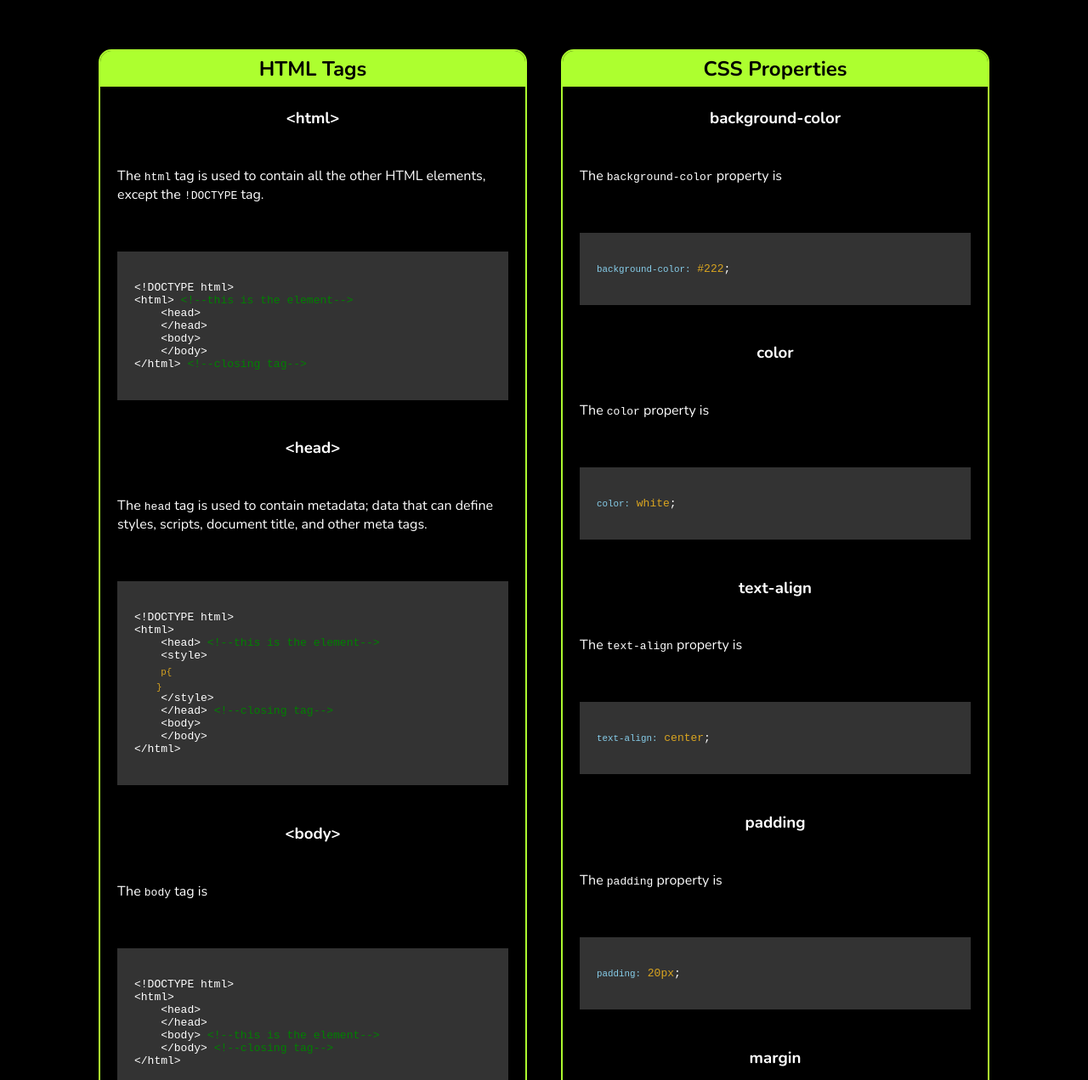
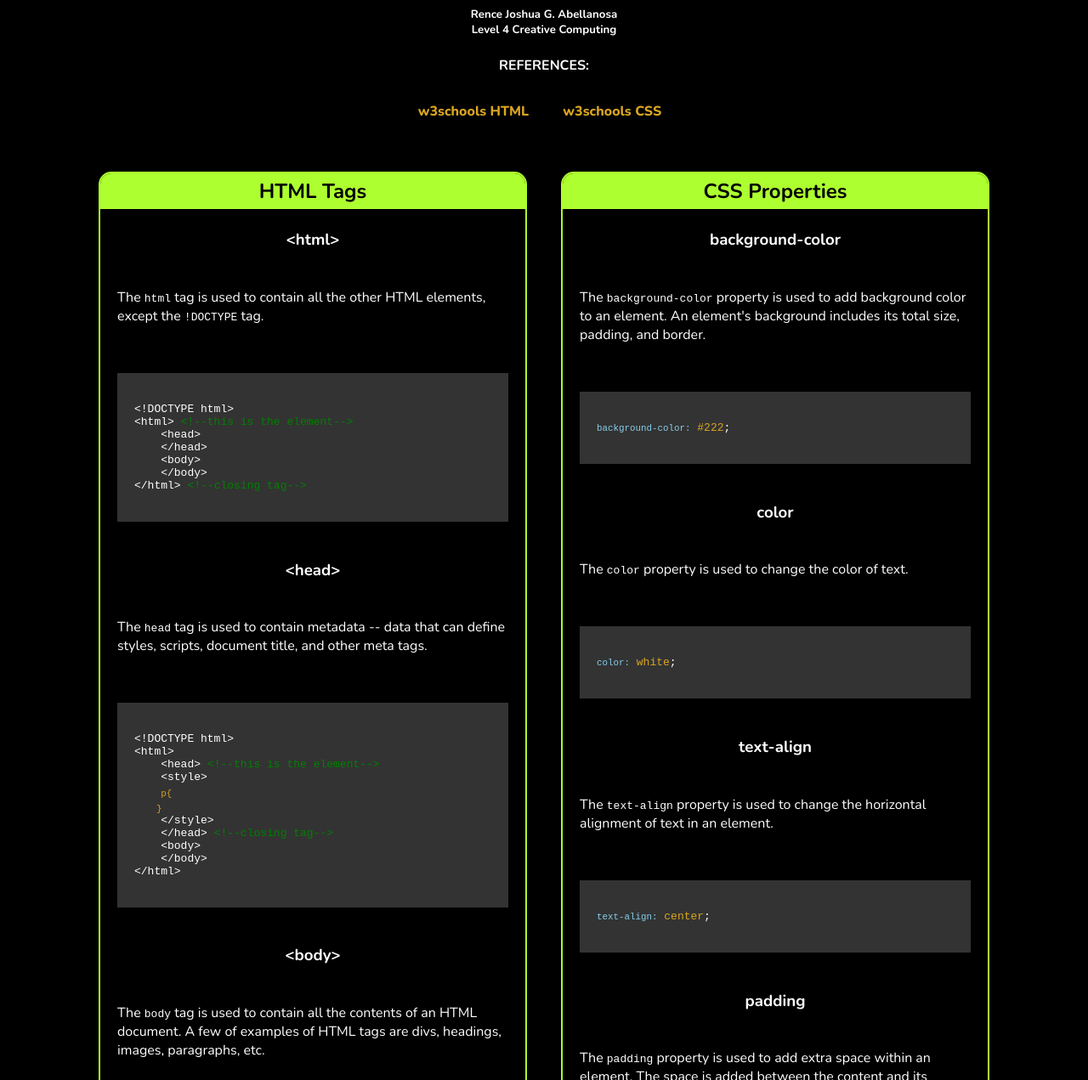
Before and after one commit to Rence-L4-Python/WebProgramming, a plain HTML site: page Chapter 1/Chapter 1 BONUS/chapter1bonus.html in a window 1280 px wide. Shown: the part 115-1386 px from the top of the page at 85% size. Drawn offline with nearby package versions, Linux system fonts and the light colour scheme.

Commit message:
Chapter 1 Main and Bonus Exercises FINISHED
Completed Chapter 1 Bonus Exercise

```diff
--- a/Chapter 1/Chapter 1 BONUS/chapter1bonus.html
+++ b/Chapter 1/Chapter 1 BONUS/chapter1bonus.html
@@ -6,8 +6,13 @@
         <title>HTML and CSS Resource Guide</title>
     </head>
     <body> <!--this-->
-        <div class="container">
+        <div class="wrapper">
+            <div class="header">
             <h1>HTML and CSS Resource Guide</h1>
+            <h5>Rence Joshua G. Abellanosa<br>Level 4 Creative Computing</h5>
+            <h4>REFERENCES:</h4>
+            <a href="https://www.w3schools.com/tags/">w3schools HTML</a><a href="https://www.w3schools.com/cssref/index.php">w3schools CSS</a>
+            </div>
             <div class="cardcontainer">
                 <div class="card">
                 <h2>HTML Tags</h2>
@@ -23,7 +28,7 @@
 &lt;/html&gt; <p>&lt;!--closing tag--&gt;</p>
                 </code></pre>
                 <h3>&lt;head&gt;</h3>
-                <p>The <code>head</code> tag is used to contain metadata; data that can define styles, scripts, document title, and other meta tags.</p>
+                <p>The <code>head</code> tag is used to contain metadata -- data that can define styles, scripts, document title, and other meta tags.</p>
                 <pre><code>
 &lt;!DOCTYPE html&gt;
 &lt;html&gt;
@@ -38,7 +43,7 @@
 &lt;/html&gt;
                 </code></pre>
                 <h3>&lt;body&gt;</h3>
-                <p>The <code>body</code> tag is</p>
+                <p>The <code>body</code> tag is used to contain all the contents of an HTML document. A few of examples of HTML tags are divs, headings, images, paragraphs, etc.</p>
                 <pre><code>
 &lt;!DOCTYPE html&gt;
 &lt;html&gt;
@@ -49,7 +54,7 @@
 &lt;/html&gt;
                 </code></pre>
                 <h3>&lt;div&gt;</h3>
-                <p>The <code>div</code> tag is</p>
+                <p>The <code>div</code> tag is a division in an HTML document that is used to contain other HTML elements. Div tags be styled with CSS and manipulated with JavaScript using HTML's <code>class</code> or <code>id</code> attributes.</p>
                 <pre><code>
 &lt;!DOCTYPE html&gt;
 &lt;html&gt;
@@ -62,7 +67,7 @@
 &lt;/html&gt;
                 </code></pre>
                 <h3>&lt;title&gt;</h3>
-                <p>The <code>title</code> tag is</p>
+                <p>The <code>title</code> tag is used to state the document's title. This tag can only be used with texts, and is shown in the browser's title bar as well as the page's tab.</p>
                 <pre><code>
 &lt;!DOCTYPE html&gt;
 &lt;html&gt;
@@ -76,7 +81,7 @@
 &lt;/html&gt;
                 </code></pre>
                 <h3>&lt;!--&gt;</h3>
-                <p>The <code>!--</code> tag is</p>
+                <p>The <code>!--</code> tag is used to add comments in the source-code editor's viewport and in the page source. These are hidden from the browser and are primarily used to add helpful notes.</p>
                 <pre><code>
 &lt;!DOCTYPE html&gt;
 &lt;html&gt;
@@ -87,7 +92,7 @@
 &lt;/html&gt;
                 </code></pre>
                 <h3>&lt;p&gt;</h3>
-                <p>The <code>p</code> tag is</p>
+                <p>The <code>p</code> tag is used to state paragraphs and are used to add text to the page.</p>
                 <pre><code>
 &lt;!DOCTYPE html&gt;
 &lt;html&gt;
@@ -101,7 +106,7 @@
 &lt;/html&gt;
                 </code></pre>
                 <h3>&lt;a&gt;</h3>
-                <p>The <code>a</code> tag is</p>
+                <p>The <code>a</code> tag is used to create hyperlinks that allow a user to jump between sections or pages. The <code>href</code> attribute is used alongside this tag as the attribute indicates the link's destination.</p>
                 <pre><code>
 &lt;!DOCTYPE html&gt;
 &lt;html&gt;
@@ -115,35 +120,35 @@
 &lt;/html&gt;
                 </code></pre>
                 <h3>&lt;sub&gt;</h3>
-                <p>The <code>sub</code> tag is</p>
+                <p>The <code>sub</code> tag is used to create subscript texts, which are displayed half a character below the normal line, and in a smaller font than the default text.</p>
                 <pre><code>
 &lt;!DOCTYPE html&gt;
 &lt;html&gt;
     &lt;head&gt;
     &lt;/head&gt;
     &lt;body&gt;
-        Hello,
+        H
         &lt;sub&gt; <p>&lt;!--this is the element--&gt;</p>
-        This is a subscript
+        2
         &lt;/sub&gt; <p>&lt;!--closing tag--&gt;</p>
-        world!
+        O
     &lt;/body&gt;
 &lt;/html&gt;
                 </code></pre>
                 <h3>&lt;img&gt;</h3>
-                <p>The <code>img</code> tag is</p>
+                <p>The <code>img</code> tag is used to embed images to an HTML page. This tag uses the <code>src</code> and <code>alt</code> attributes to function correctly. The first attribute is used to specify the path to the image, and the second attribute is used for describing an image if it fails to load.</p>
                 <pre><code>
 &lt;!DOCTYPE html&gt;
 &lt;html&gt;
     &lt;head&gt;
     &lt;/head&gt;
     &lt;body&gt;
-        &lt;img src="google.png"&gt; <p>&lt;!--element only--&gt;</p>
+        &lt;img src="google.png" alt="Logo"&gt; <p>&lt;!--element only--&gt;</p>
     &lt;/body&gt;
 &lt;/html&gt;
                 </code></pre>
                 <h3>&lt;hr&gt;</h3>
-                <p>The <code>hr</code> tag is</p>
+                <p>The <code>hr</code> tag is used to add a horizontal rule which can be applied to define shifts of topic or a thematic break.</p>
                 <pre><code>
 &lt;!DOCTYPE html&gt;
 &lt;html&gt;
@@ -155,7 +160,7 @@
 &lt;/html&gt;
                 </code></pre>
                 <h3>&lt;pre&gt;</h3>
-                <p>The <code>pre</code> tag is</p>
+                <p>The <code>pre</code> tag is used to display text "as-is" from the source code on the page. This tag preserves the line-breaks and spaces in the source code and is displayed in a fixed-width font.</p>
                 <pre><code>
 &lt;!DOCTYPE html&gt;
 &lt;html&gt;
@@ -169,7 +174,7 @@ Lorem ipsum dolor sit amet, consectetur
 &lt;/html&gt;
                 </code></pre>
                 <h3>&lt;code&gt;</h3>
-                <p>The <code>code</code> tag is</p>
+                <p>The <code>code</code> tag is used to display computer code. Contents inside this tag will be displayed in the browser's default monospace font.</p>
                 <pre><code>
 &lt;!DOCTYPE html&gt;
 &lt;html&gt;
@@ -186,42 +191,42 @@ Lorem ipsum dolor sit amet, consectetur
             <div class="card">
                 <h2>CSS Properties</h2>
                 <h3>background-color</h3>
-                <p>The <code>background-color</code> property is</p>
+                <p>The <code>background-color</code> property is used to add background color to an element. An element's background includes its total size, padding, and border.</p>
                 <pre><code>
 <sub>background-color:</sub> <p>#222</p>;
                 </code></pre>
                 <h3>color</h3>
-                <p>The <code>color</code> property is</p>
+                <p>The <code>color</code> property is used to change the color of text.</p>
                 <pre><code>
 <sub>color:</sub> <p>white</p>;
                 </code></pre>
                 <h3>text-align</h3>
-                <p>The <code>text-align</code> property is</p>
+                <p>The <code>text-align</code> property is used to change the horizontal alignment of text in an element.</p>
                 <pre><code>
 <sub>text-align:</sub> <p>center</p>;
                 </code></pre>
                 <h3>padding</h3>
-                <p>The <code>padding</code> property is</p>
+                <p>The <code>padding</code> property is used to add extra space within an element. The space is added between the content and its border.</p>
                 <pre><code>
 <sub>padding:</sub> <p>20px</p>;
                 </code></pre>
                 <h3>margin</h3>
-                <p>The <code>margin</code> property is</p>
+                <p>The <code>margin</code> property is used to set the margins of an element. Negative values move the margin to its opposite side. This property is usually used with four values: top-right-bottom-left.</p>
                 <pre><code>
-<sub>margin:</sub> <p>20px</p>;
+<sub>margin:</sub> <p>20px 10px 5px 10px</p>;
                 </code></pre>
                 <h3>font-size</h3>
-                <p>The <code>font-size</code> property is</p>
+                <p>The <code>font-size</code> property is used to change the size of a font.</p>
                 <pre><code>
 <sub>font-size:</sub> <p>36px</p>;
                 </code></pre>
                 <h3>word-spacing</h3>
-                <p>The <code>word-spacing</code> property is</p>
+                <p>The <code>word-spacing</code> property is used to add or take away white space between words.</p>
                 <pre><code>
 <sub>word-spacing:</sub> <p>20px</p>;
                 </code></pre>
                 <h3>line-height</h3>
-                <p>The <code>line-height</code> property is</p>
+                <p>The <code>line-height</code> property is used to change the height of a line. This is normally used on text elements.</p>
                 <pre><code>
 <sub>line-height:</sub> <p>20px</p>;
                 </code></pre>
--- a/Chapter 1/Chapter 1 BONUS/style.css
+++ b/Chapter 1/Chapter 1 BONUS/style.css
@@ -3,8 +3,33 @@ body{
     font-family: "Nunito", sans-serif;
 }
 .wrapper{
-    display: flex;
-    justify-content: center;
+    display: block;
+}
+.header{
+    text-align: center;
+}
+.header a{
+    display: inline-block;
+    text-align: center;
+    color: goldenrod;
+    text-decoration: none;
+    margin: 0 10px 0 10px;
+    width: auto;
+    height: auto;
+    padding: 10px;
+    font-weight: 800;
+    border-radius: 15px;
+    position: relative;
+    right: 5px;
+    transition: 0.15s;
+}
+.header a:hover{
+    background-color: yellowgreen;
+    color: black;
+    transform: scale(1.05);
+}
+.header h4, h5{
+    color: white;
 }
 .cardcontainer{
     display: flex;
@@ -49,6 +74,7 @@ body{
     background-color: #333;
     display: block;
     padding: 20px;
+    overflow: hidden;
 }
 .card pre code p{
     display: inline;
@@ -88,5 +114,5 @@ h1{
     text-align: center;
     margin-top: 50px;
     font-size: 36px;
-    font-weight: bold;
+    font-weight: 800;
 }
```
